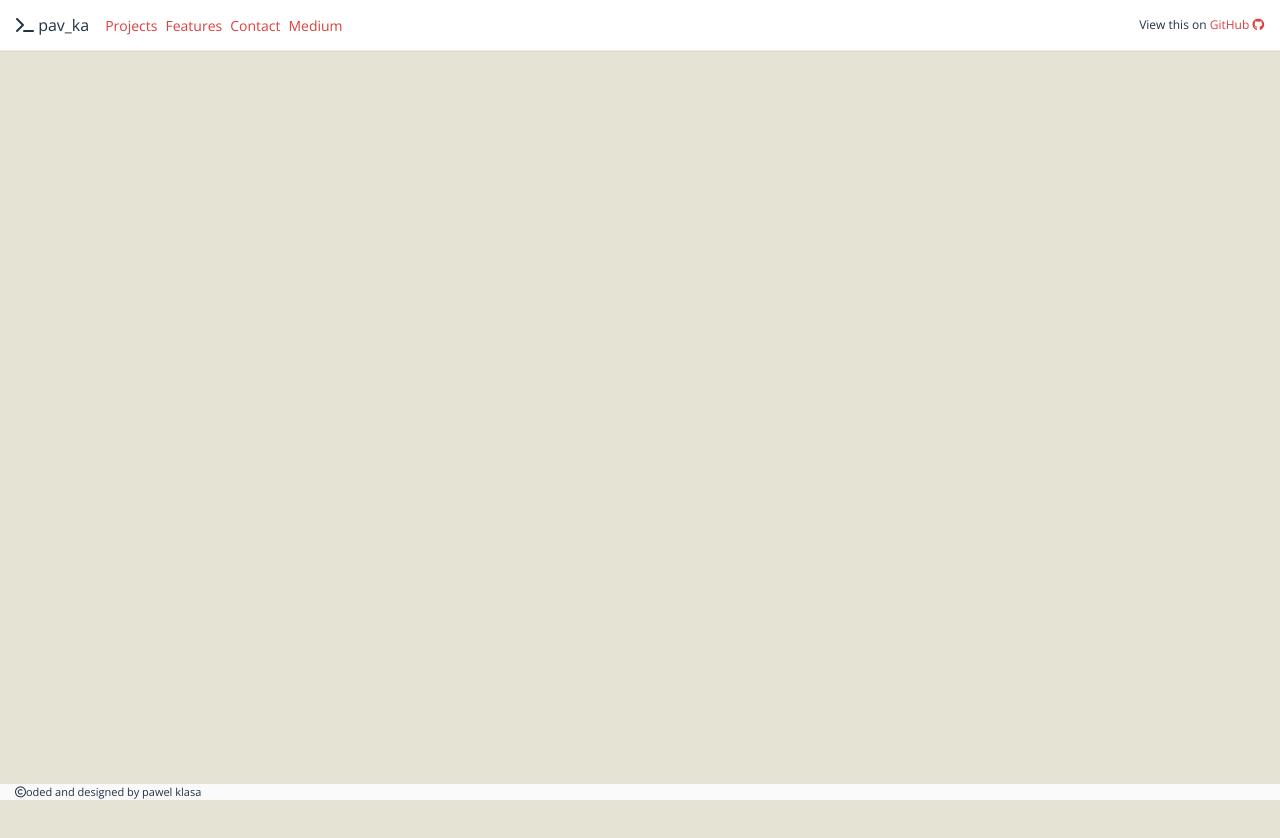
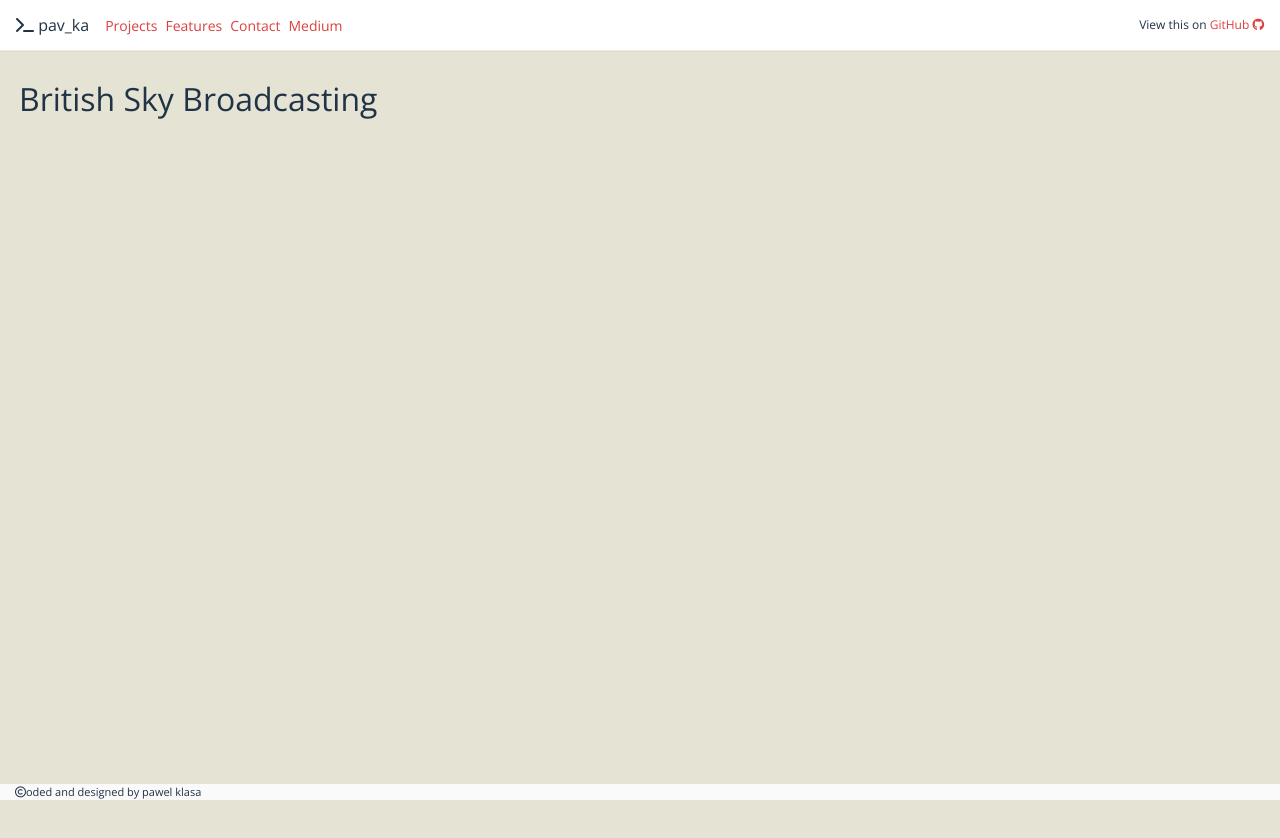
Before and after one commit to pawelklasa/portfolio-react, a React (Create React App) app: page /sky in a window 1280 px wide. Shown: the top 838 px of the page. Built offline with nearby package versions, Linux system fonts and the light colour scheme.

Commit message:
sky page adjustemnt

```diff
--- a/src/Assets/css/navBar.css
+++ b/src/Assets/css/navBar.css
@@ -42,3 +42,7 @@
       text-decoration: none;
       color:#fff;
 }
+
+.sky {
+    margin-top: 80px;
+}
--- a/src/components/pages/sky.js
+++ b/src/components/pages/sky.js
@@ -10,7 +10,7 @@
 
             <div className="container-fluid">
                 <div classNAme="bg-light">
-                    <h2 className="pl-0 pr-0 pl-md-1 pr-md-1 pl-lg-1 pr-lg-1 mt-2 mb-3">
+                    <h2 className="pl-0 pr-0 pl-md-1 pr-md-1 pl-lg-1 pr-lg-1 mb-3 sky">
                         British Sky Broadcasting
                     </h2>
                         {/* <p className="pl-0 pr-0 pl-md-1 pr-md-1 pl-lg-1 pr-lg-1">some content goes here</p> */}
```
